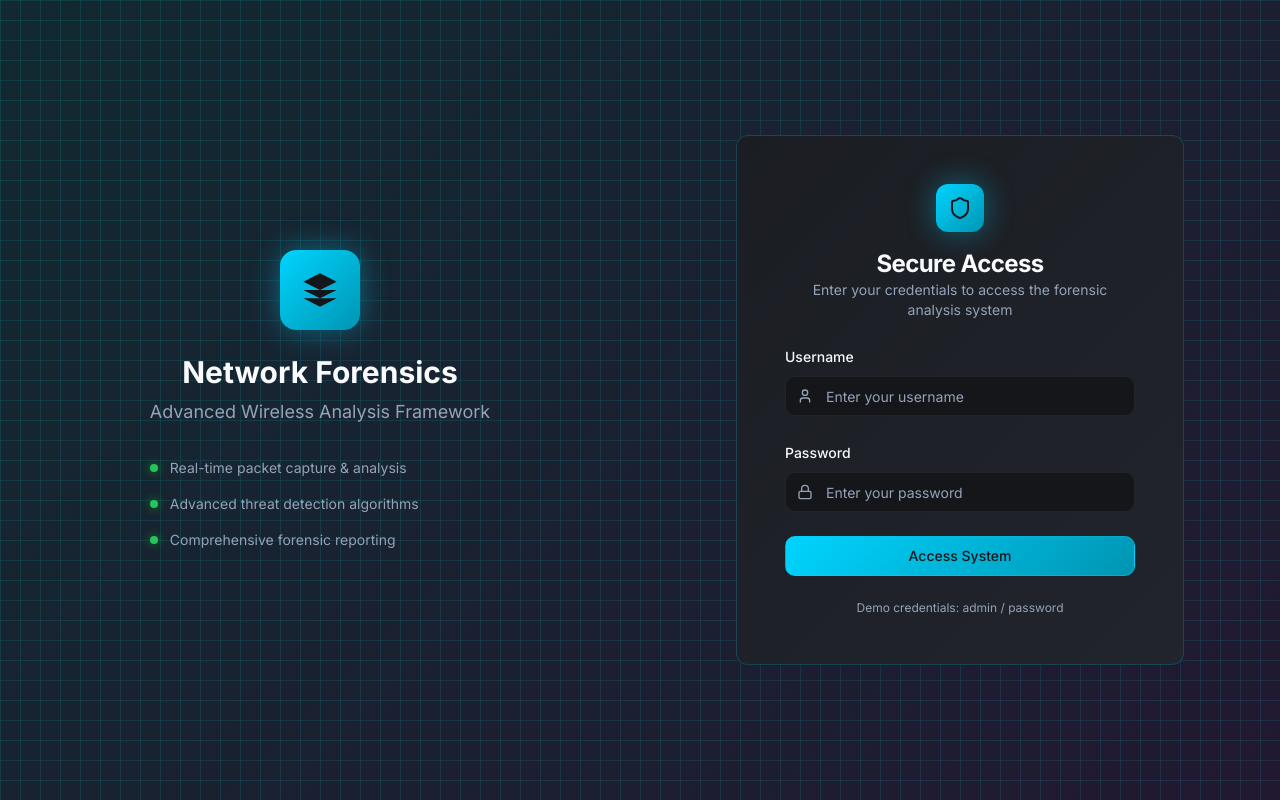
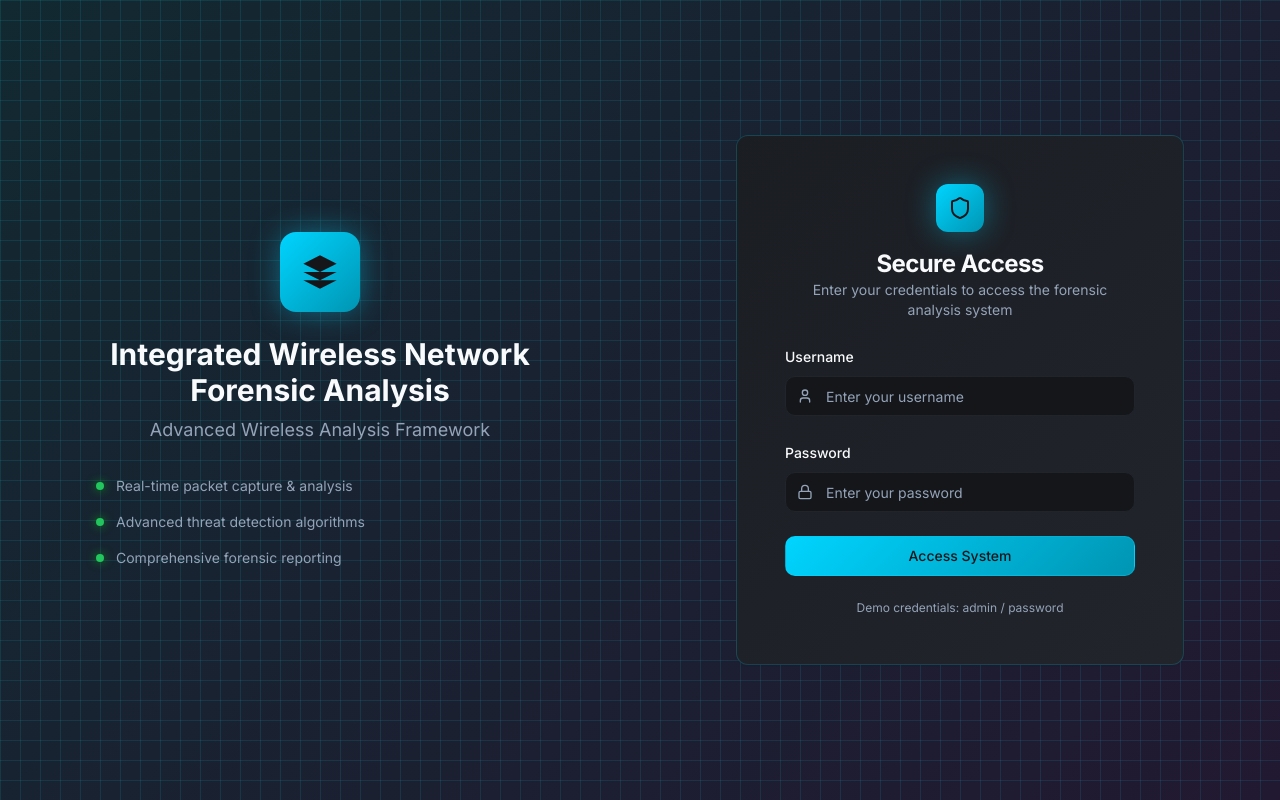
Before and after one commit to venugss/wireless-scribe, a React (Vite) app: page / in a window 1280 px wide. Built offline with nearby package versions, Linux system fonts and the light colour scheme.

Commit message:
Refactor: Rename network forensics
Update the application name to "Integrated Wireless Network Forensic Analysis" and adjust relevant component names and references.

```diff
--- a/src/components/AuthLayout.tsx
+++ b/src/components/AuthLayout.tsx
@@ -19,7 +19,7 @@ export const AuthLayout: React.FC<AuthLayoutProps> = ({ children }) => {
                 </svg>
               </div>
               <h1 className="text-3xl font-bold text-foreground mb-2">
-                Network Forensics
+                Integrated Wireless Network Forensic Analysis
               </h1>
               <p className="text-muted-foreground text-lg">
                 Advanced Wireless Analysis Framework
--- a/src/components/Dashboard.tsx
+++ b/src/components/Dashboard.tsx
@@ -48,7 +48,7 @@ export const Dashboard: React.FC<DashboardProps> = ({ onLogout }) => {
             </div>
             <div>
               <h1 className="text-xl font-bold text-foreground">
-                Network Forensics Framework
+                Integrated Wireless Network Forensic Analysis
               </h1>
               <p className="text-sm text-muted-foreground">
                 Advanced Wireless Analysis System
--- a/src/components/ForensicReport.tsx
+++ b/src/components/ForensicReport.tsx
@@ -187,7 +187,7 @@ export const ForensicReport: React.FC<ForensicReportProps> = ({
             </Button>
           </div>
           <CardDescription>
-            Comprehensive network forensic analysis results - {new Date().toLocaleDateString()}
+            Comprehensive integrated wireless network forensic analysis results - {new Date().toLocaleDateString()}
           </CardDescription>
         </CardHeader>
         <CardContent>
--- a/src/index.css
+++ b/src/index.css
@@ -4,7 +4,7 @@
 @tailwind components;
 @tailwind utilities;
 
-/* Wireless Network Forensic Analysis Framework Design System */
+/* Integrated Wireless Network Forensic Analysis Framework Design System */
 
 @layer base {
   :root {
```
